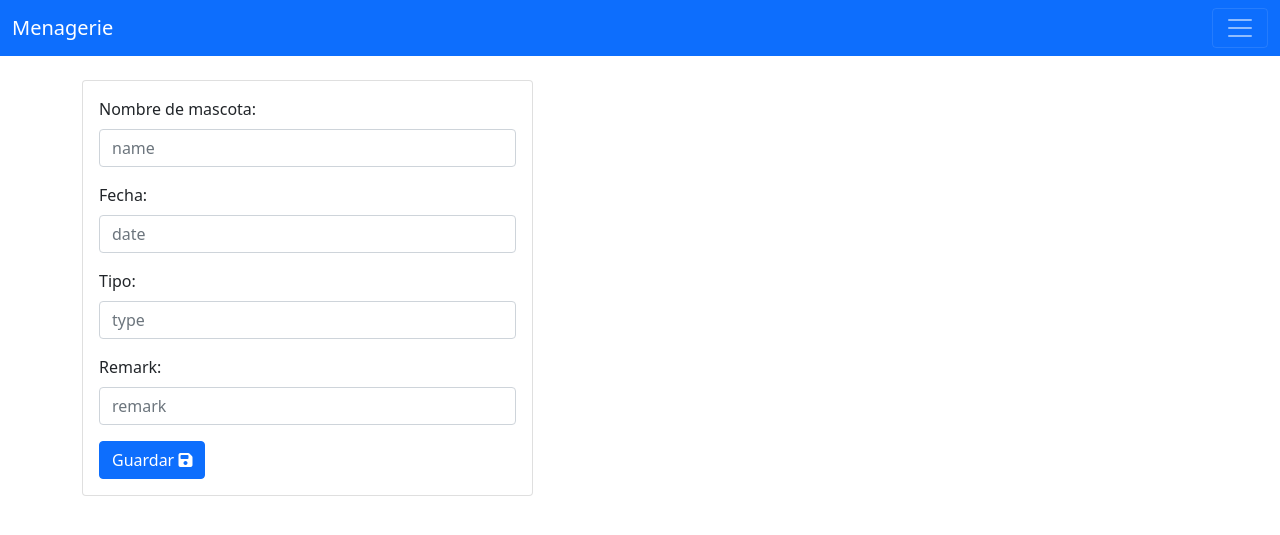
After one commit to adnruiz/ProyectoFinal_PL-F_2021, a Flask app: template templates/edit-event.html in a window 1280 px wide. The commit adds this page. Shown: the top 535 px of the page. Run offline with Flask 2, Linux system fonts and the light colour scheme; the template is opened without the code that fills it, so the values that code supplies are empty; some libraries are stand-ins or nearby versions.

Commit message:
Altas, Bajas, Cambios de event

```diff
--- a/App.py
+++ b/App.py
@@ -79,6 +79,14 @@ def edit_pet(id):
     print(data[0])
     return render_template('edit-pet.html', pet = data[0])
 
+@app.route('/edit_event/<id>')
+def edit_event(id):
+    cursorMySQL = mysql.connection.cursor()
+    cursorMySQL.execute('SELECT * FROM event WHERE id = %s', (id))
+    data = cursorMySQL.fetchall()
+    print(data[0])
+    return render_template('edit-event.html', event = data[0])
+
 @app.route('/update/<id>', methods = ['POST'])
 def update_pet(id):
     if request.method == 'POST':
@@ -107,6 +115,31 @@ def update_pet(id):
         mysql.connection.commit()
         return redirect(url_for('Index'))
 
+@app.route('/update_event/<id>', methods = ['POST'])
+def update_event(id):
+    if request.method == 'POST':
+
+        name = request.form['name']
+        date = request.form['date']
+        type = request.form['type']
+        remark = request.form['remark']
+
+        cursorMySQL = mysql.connection.cursor()
+
+        cursorMySQL.execute("""
+            UPDATE event
+            SET name = %s,
+                date = %s,
+                type = %s,
+                remark = %s
+            WHERE id = %s
+        """, [name, date, type, remark, id])
+
+        flash('Evento actualizado correctamente.')
+        mysql.connection.commit()
+        return redirect(url_for('events'))
+
+
 @app.route('/delete/<string:id>')
 def delete_pet(id):
     cursorMySQl = mysql.connection.cursor()
@@ -115,7 +148,13 @@ def delete_pet(id):
     flash('Mascota removida correctamente')
     return redirect(url_for('Index'))
 
-
+@app.route('/delete_event/<string:id>')
+def delete_event(id):
+    cursorMySQl = mysql.connection.cursor()
+    cursorMySQl.execute('DELETE FROM event WHERE id = {0}'.format(id))
+    mysql.connection.commit()
+    flash('Evento removida correctamente')
+    return redirect(url_for('events'))
 
 
 if __name__ == '__main__':
--- /dev/null
+++ b/templates/edit-event.html
@@ -0,0 +1,37 @@
+{% extends 'layout.html' %}
+
+{% block body %}
+
+<div class="row">
+    <div class="col-md-5">
+        <div class="card card-body">
+            <form action="/update_event/{{event.0}}" method="POST">
+                <div class="card-text">
+                    <div class="mb-3">
+                        <label for="name" class="form-label">Nombre de mascota: </label>
+                        <input class="form-control" type="text" name="name" placeholder="name" value="{{ event.1 }}">
+                    </div>
+                    <div class="mb-3">
+                        <label for="date" class="form-label">Fecha: </label>
+                        <input class="form-control" type="text" name="date" placeholder="date" value="{{ event.2 }}">
+                    </div>
+                    <div class="mb-3">
+                        <label for="type" class="form-label">Tipo: </label>
+                        <input class="form-control" type="text" name="type" placeholder="type" value="{{ event.3 }}">
+                    </div>
+                    <div class="mb-3">
+                        <label for="remark" class="form-label">Remark: </label>
+                        <input class="form-control" type="text" name="remark" placeholder="remark" value="{{ event.4 }}">
+                    </div>
+                </div>
+
+                <button type="submit" class="btn btn-primary">
+                    Guardar <i class="fas fa-save"></i>
+                </button>
+            </form>
+        </div>
+    </div>
+</div>
+
+
+{% endblock %}
--- a/templates/events.html
+++ b/templates/events.html
@@ -51,8 +51,8 @@
                     <td>{{ event.3 }}</td>
                     <td>{{ event.4 }}</td>
                     <td>
-                        <a href="/edit/{{ event.0 }}"><i class="fas fa-edit"></i></a>
-                        <a href="/delete/{{ event.0 }}"><i class="fas fa-trash"></i></a>
+                        <a href="/edit_event/{{ event.0 }}"><i class="fas fa-edit"></i></a>
+                        <a href="/delete_event/{{ event.0 }}"><i class="fas fa-trash"></i></a>
                     </td>
                 </tr>
             {% endfor %}
```
